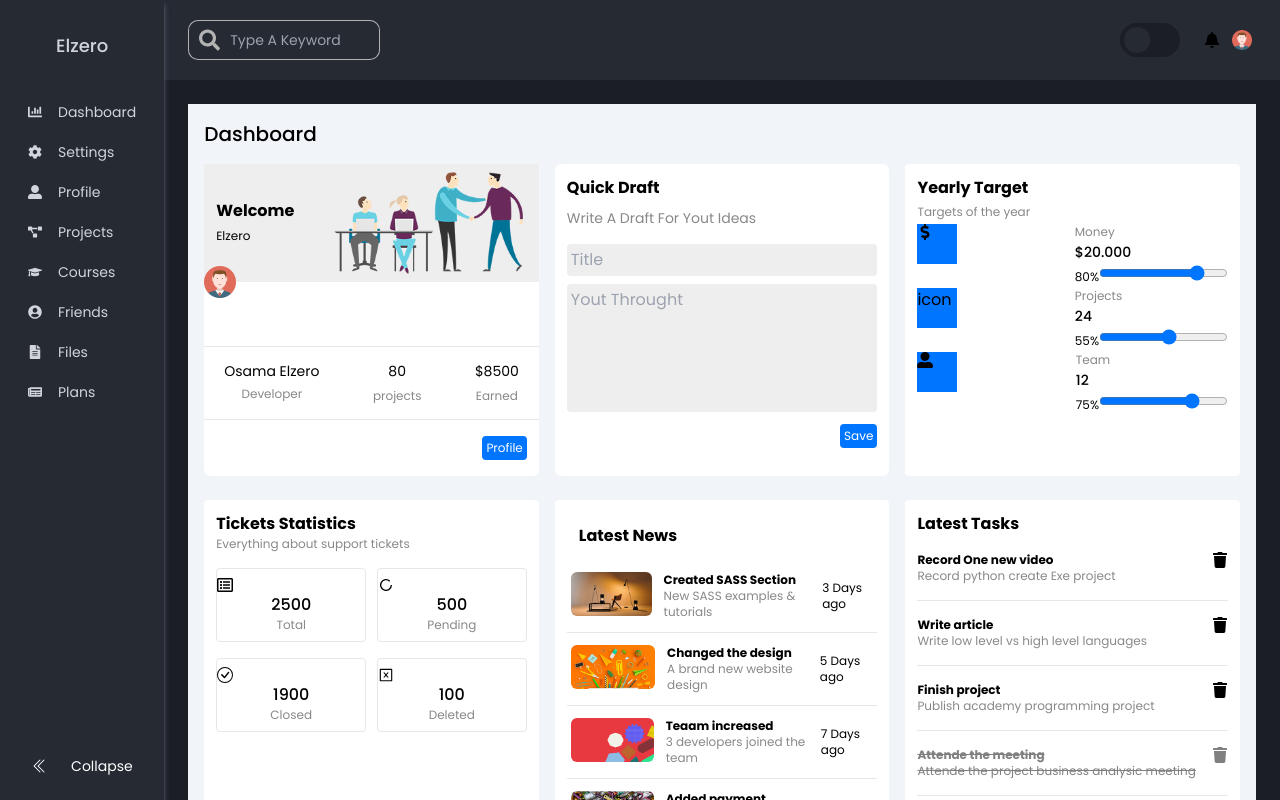
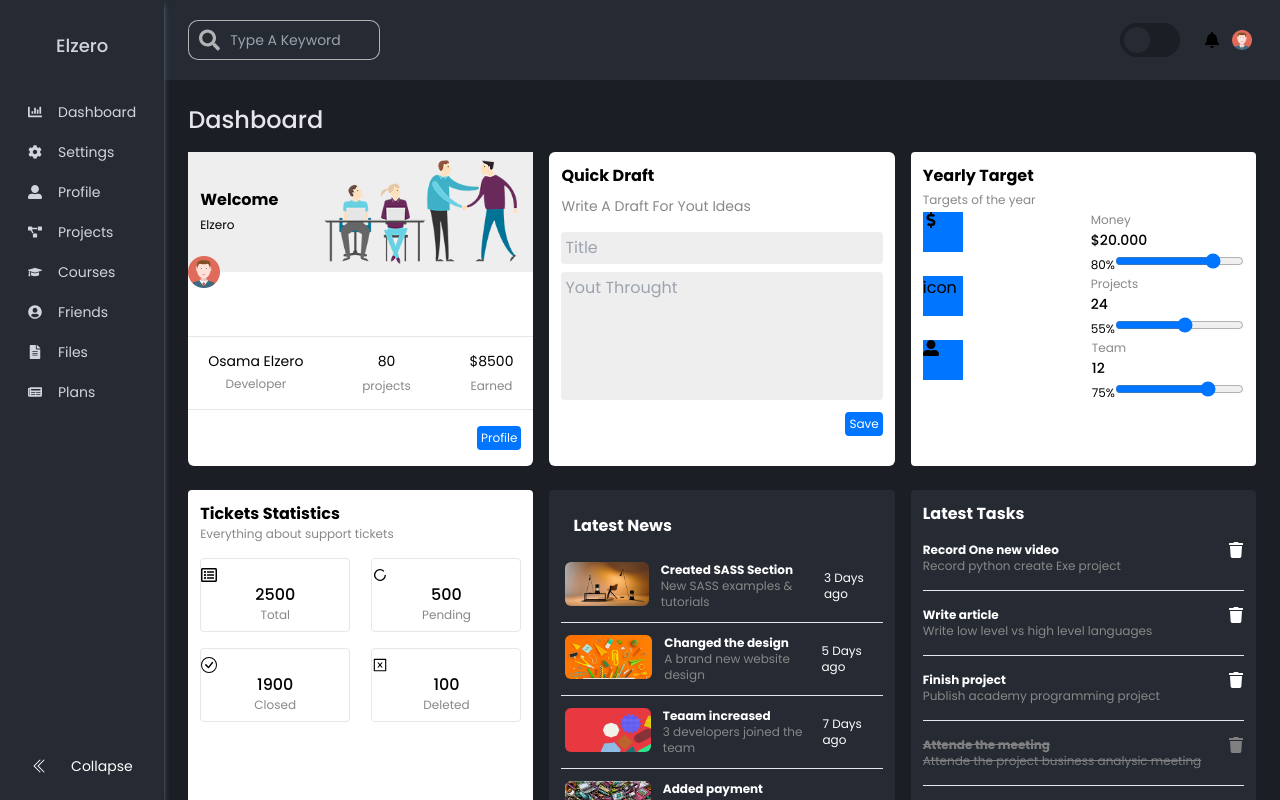
Before and after one commit to Zniguef/Elzero_template4, a React (Create React App) app: page / in a window 1280 px wide. Built offline with nearby package versions, Linux system fonts and the light colour scheme.

Commit message:
handell dark mode in dashboard page

```diff
--- a/src/App.js
+++ b/src/App.js
@@ -6,8 +6,7 @@ import { Routing } from "./entrypoint/Routes";
 import Dashboard from "./pages/Dashboard/DashboardPage";
 import Settings from "./pages/Settings";
 import Profile from "./pages/Profile";
-
-export const DarkModeContext = React.createContext(false);
+import { DarkModeContext } from "./core/context/DarkModeContext";
 
 function App() {
   const [isDarkMode, setIsDarkMode] = React.useState(true);
@@ -18,7 +17,7 @@ function App() {
         <SideMenu />
         <div
           className={`${
-            isDarkMode ? "bg-dark" : "bg-primary-gray-bg"
+            isDarkMode ? "bg-dark" : "bg-background-color"
           } w-full overflow-hidden`}
         >
           <Header setState={setIsDarkMode} />
--- a/src/components/MainTitle/index.jsx
+++ b/src/components/MainTitle/index.jsx
@@ -1,5 +1,5 @@
 import * as React from "react";
-import { DarkModeContext } from "../../App";
+import { DarkModeContext } from "../../core/context/DarkModeContext";
 
 function MainTitle({ title, className = "" }) {
   const isDarkMode = React.useContext(DarkModeContext);
--- /dev/null
+++ b/src/core/context/DarkModeContext/index.js
@@ -0,0 +1,3 @@
+import React from "react";
+
+export const DarkModeContext = React.createContext(false);
--- a/src/entrypoint/protectedApp/Header/header.jsx
+++ b/src/entrypoint/protectedApp/Header/header.jsx
@@ -1,8 +1,8 @@
 import React from "react";
+import { DarkModeContext } from "../../../core/context/DarkModeContext";
 import Notifications from "./components/Notification";
 import ProfileImage from "./components/ProfileImage";
 import Search from "./components/Search";
-import { DarkModeContext } from "../../../App";
 import "./styles.scss";
 
 const Header = ({ setState }) => {
--- a/src/entrypoint/protectedApp/SideMenu/index.jsx
+++ b/src/entrypoint/protectedApp/SideMenu/index.jsx
@@ -2,7 +2,7 @@ import React from "react";
 import { Link } from "react-router-dom";
 import { BsChevronDoubleLeft } from "react-icons/bs";
 import { menuItems } from "../../../core/data/SideMenu";
-import { DarkModeContext } from "../../../App";
+import { DarkModeContext } from "../../../core/context/DarkModeContext";
 
 const SideMenu = () => {
   const [isMenuCollapsed, setIsMenuCollapsed] = React.useState(false);
--- a/src/pages/Dashboard/DashboardPage.jsx
+++ b/src/pages/Dashboard/DashboardPage.jsx
@@ -1,4 +1,7 @@
 import React from "react";
+import { useContext } from "react";
+import MainTitle from "../../components/MainTitle";
+import { DarkModeContext } from "../../core/context/DarkModeContext";
 import Draft from "./components/Draft";
 import News from "./components/News";
 import Statistics from "./components/Statistics";
@@ -7,9 +10,10 @@ import Tasks from "./components/Tasks";
 import Welcome from "./components/Welcome/index";
 
 const Dashboard = () => {
+  const isDarkMode = useContext(DarkModeContext)
   return (
-    <div className="bg-background-color p-4">
-      <h1 className="text-xl font-medium mb-4">Dashboard</h1>
+    <div>
+      <MainTitle title="Dashboard" />
       <div className="grid grid-cols-3 mb-6 gap-4">
         <Welcome />
         <Draft />
@@ -17,8 +21,8 @@ const Dashboard = () => {
       </div>
       <div className="grid grid-cols-3 gap-4">
         <Statistics />
-        <News />
-        <Tasks />
+        <News isDarkMode={isDarkMode} />
+        <Tasks isDarkMode={isDarkMode} />
       </div>
       <div className="flex items-center justify-between"></div>
     </div>
--- a/src/pages/Dashboard/components/News/index.jsx
+++ b/src/pages/Dashboard/components/News/index.jsx
@@ -1,9 +1,9 @@
 import React from "react";
 import { latestNews } from "../../../../core/data/Dashboard/LatestNews";
 
-function News() {
+function News({ isDarkMode }) {
   return (
-    <div className="bg-white w-full rounded p-3 h-full">
+    <div className={`${isDarkMode ? "bg-secondary-dark text-white" : "bg-white text-black"} w-full rounded p-3 h-full`}>
       <h1 className="text-base font-semibold p-3 ">Latest News</h1>
       {latestNews.map((latestNew) => (
         <div
--- a/src/pages/Dashboard/components/Tasks/index.jsx
+++ b/src/pages/Dashboard/components/Tasks/index.jsx
@@ -2,9 +2,9 @@ import React from "react";
 import { latestTasks } from "../../../../core/data/Dashboard/latestTasks";
 import "./style.scss";
 
-function Tasks() {
+function Tasks({ isDarkMode }) {
   return (
-    <div className="bg-white w-full p-3 rounded h-full">
+    <div className={`${isDarkMode ? "bg-secondary-dark text-white" : "bg-white text-black"} w-full p-3 rounded h-full`}>
       <h1 className="text-base font-semibold">Latest Tasks</h1>
       {latestTasks.map(({ icon: Icon, ...task }) => (
         <div
--- a/src/pages/Profile/index.jsx
+++ b/src/pages/Profile/index.jsx
@@ -4,7 +4,7 @@ import "./styles.scss";
 import Card from "./components/Card";
 import Skills from "./components/Skills";
 import Activities from "./components/Activities";
-import { DarkModeContext } from "../../App";
+import { DarkModeContext } from "../../core/context/DarkModeContext";
 
 const Profile = () => {
   const isDarkMode = React.useContext(DarkModeContext);
```
